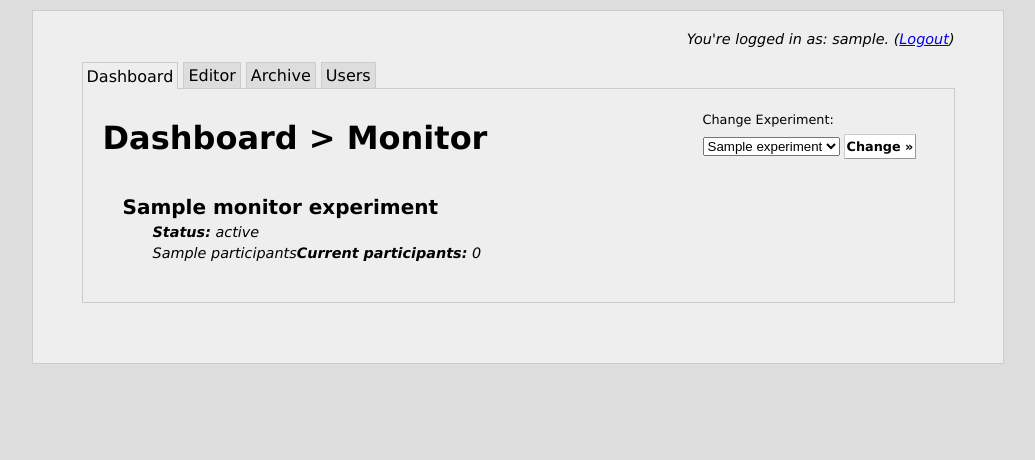
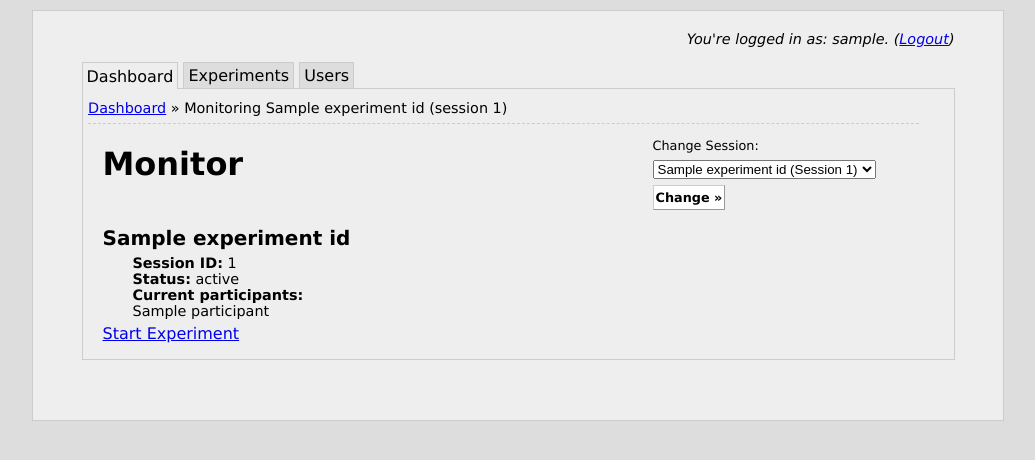
Before and after one commit to jantin/exchtrans, a Django app: template templates/adminInterface/monitor.html in a window 1280 px wide. Shown: the top 460 px of the page, without its empty margins (122-1157 px from the left). Run offline with Django 3.2, Linux system fonts and the light colour scheme; a user stored in the database is signed in; tables that the repository leaves empty hold one stand-in row (values such as "Sample post"); the template is opened without the code that fills it: most values are stand-ins (such as "Sample title", 1, 10 or a date in 2020).

Commit message:
Another round of updates.

```diff
--- a/et/models.py
+++ b/et/models.py
@@ -48,17 +48,17 @@ class ExperimentSession(models.Model):
 	experiment_id = models.ForeignKey(Experiment)
 	status = models.ForeignKey(experimentSessionStatus)
 	dateStarted = models.DateField(auto_now_add=True)
-	dateEnded = models.DateField()
+	dateEnded = models.DateField(null=True, blank=True)
 
 	def __str__(self):
-		return str(self.experiment_id) + "_" + str(self.dateStarted) + "_" + str(self.ExperimentSession_id)
+		return "Session id: " + str(self.id) + " (" + str(self.experiment_id) + ")"
 
 	class Admin:
 		pass
 
 
 class Participant(models.Model):
-	name = models.CharField(maxlength=100)
+	name = models.CharField(maxlength=100, null=True)
 	status = models.ForeignKey(participantStatus)
 	experimentSession = models.ForeignKey(ExperimentSession)
 	dateCreated = models.DateField(auto_now_add=True)
--- a/media/css/style.css
+++ b/media/css/style.css
@@ -31,6 +31,8 @@ body {
 }
 
 #editor,
+#waiting,
+#experimentView,
 #users,
 #dashboard,
 #archive,
@@ -47,6 +49,7 @@ body {
 #waiting #verticalCenter{
 	text-align:center;
 	margin-top:200px;
+	margin-bottom:200px;
 }
 
 #waiting h1 {
@@ -120,32 +123,44 @@ textarea{
 	font-size: .8em;
 }
 
+#breadCrumbs{
+	font-size:.9em;
+	margin-top:-1em;
+	margin-left:-1em;
+	padding-bottom:.5em;
+	border-bottom:1px dashed #CCC;
+	width:100%;
+}
+
 /* Monitor Experiments */
 
-#changeExperiment{
+#changeSession{
 	margin-top:-70px;
-	margin-left:600px;
+	margin-left:275px;
 }
+
+/* Experiment List */
+
+.experimentTable{
+	width:80%;
+}
+
+
 
 /* Dashboard Experiments */
 
-#experiments{
-
-}
-
-#experiment{
+#expSessions{
 	width:25em;
 	padding: 20px;
 }
 
-#experimentName{
+#sessionName{
 	font-weight:bold;
 	font-size:20px;
 }
 
-#experimentStatus, #experimentParticipants, #experimentActionLinks{
+#sessionInfo{
 	margin:5px 0px 5px 30px;
-	font-style: italic;
 	font-size:.9em;
 }
 
@@ -241,3 +256,26 @@ background: #fff; /* set desired hover color */
 }
 
 /* end css tabs */
+
+/* Tables (From django admin) */
+table { border-collapse:collapse; border-color:#ccc; }
+td, th { border-bottom:1px solid #eee; vertical-align:top; padding:5px; }
+th { text-align:left; font-weight:bold; }
+thead th,
+tfoot td { padding:2px 5px; background:#e1e1e1 url(../images/nav-bg.gif) top left repeat-x; border-left:1px solid #ddd; border-bottom:1px solid #ddd; }
+tfoot td { border-bottom:none; border-top:1px solid #ddd; }
+thead th:first-child,
+tfoot td:first-child { border-left:none !important; }
+thead th.optional { font-weight:normal !important; }
+fieldset table { border-right:1px solid #eee; }
+tr.row-label td { font-size:9px; padding-top:2px; padding-bottom:0; border-bottom:none; color:#666; margin-top:-1px; }
+tr.alt { background:#f6f6f6; }
+.row1 { background:#EDF3FE; }
+.row2 { background:white; }
+
+/* SORTABLE TABLES */
+thead th a:link, thead th a:visited { color:#666; display:block; }
+table thead th.sorted { background-position:bottom left !important; }
+table thead th.sorted a { padding-right:13px; }
+table thead th.ascending a { background:url(/site_media/images/arrow-down.gif) right .4em no-repeat; }
+table thead th.descending a { background:url(/site_media/images/arrow-up.gif) right .4em no-repeat; }
--- a/templates/adminBase.html
+++ b/templates/adminBase.html
@@ -8,12 +8,9 @@
 		<ul id="tabnav">
 			<li class="tab1"><a href="/dashboard">Dashboard</a></li>
 
+			<li class="tab2"><a href="/experiments">Experiments</a></li>
 
-			<li class="tab3"><a href="/editor">Editor</a></li>
-
-			<li class="tab4"><a href="/archive">Archive</a></li>
-
-			<li class="tab5"><a href="/admin/auth/user/">Users</a></li>
+			<li class="tab3"><a href="/admin/auth/user/">Users</a></li>
 		</ul>
 		<div id="adminBoxContent">
 			<p>{% block adminContent %}genericAdminContent{% endblock %}</p>
--- a/templates/adminInterface/monitor.html
+++ b/templates/adminInterface/monitor.html
@@ -5,33 +5,33 @@
 {% block sectionDivID %}dashboard{% endblock %}
 
 {% block adminContent %}
-
-<h1>Dashboard > Monitor</h1>
-<div id="changeExperiment">
-	<form name="changeExperiments" action="/dashboard/monitor/?id={{ e.id }}" method="get" id="changeExperiments">
-		<p><label for="id">Change Experiment:<br>
+<div id="breadCrumbs">
+	<a href="/dashboard">Dashboard</a> » Monitoring {{ monitorSession.experiment_id.name }} (session {{ monitorSession.id }})
+</div>
+<h1>Monitor</h1>
+<div id="changeSession">
+	<form name="changeSession" action="/dashboard/monitor/?id={{ e.id }}" method="get" id="changeSession">
+		<p><label for="id">Change Session:<br>
 		<select name="id">
-			{% for e in experiments %}
-			<option value="{{ e.id }}">
-				{{ e.name }}
+			{% for s in expSessions %}
+			<option value="{{ s.id }}">
+				{{ s.experiment_id.name }} (Session {{ s.id }})
 			</option>
 			{% endfor %}
 		</select>
 		</label><input class="buttonSmall" type="submit" value="Change »"></p>
 	</form>
 </div>
-<div id="experiments">
-	<div id="experiment">
-		<div id="experimentName">
-			{{ monitorExperiment.name }}
-		</div>
-		<div id="experimentStatus">
-			<strong>Status:</strong> {{ monitorExperiment.status.statusText }}
-		</div>
-		<div id="experimentParticipants">
-			{{ monitorExperiment.participants }}<strong>Current participants:</strong> 0
-		</div>
+	<div id="sessionName">
+		{{ monitorSession.experiment_id.name }}
 	</div>
-</div>
-
+	<div id="sessionInfo">
+		<strong>Session ID:</strong> {{ monitorSession.id }}<br/>
+		<strong>Status:</strong> {{ monitorSession.status.statusText }}<br/>
+		<strong>Current participants:</strong><br/>
+			{% for p in participants %}
+				{{ p.name }}<br/>
+			{% endfor %}
+	</div>
+	<a href="/session/start">Start Experiment</a>
 {% endblock %}
--- a/templates/adminInterface/users.html
+++ b/templates/adminInterface/users.html
@@ -1,6 +1,6 @@
 {% extends "adminBase.html" %}
 
-{% block bodyid %}tab5{% endblock %}
+{% block bodyid %}tab3{% endblock %}
 
 {% block sectionDivID %}users{% endblock %}
 
```
Also changed, not shown: et/views.py (+76 -22 lines), templates/adminInterface/archive.html (+15 -2 lines), templates/adminInterface/dashboard.html (+11 -17 lines), templates/adminInterface/edit.html (+7 -5 lines), templates/adminInterface/experimentView.html (added, +54 -0 lines), urls.py (+15 -8 lines), media/images/arrow-down.gif (added), media/images/arrow-up.gif (added), media/images/nav-bg.gif (added), 4 other files.
